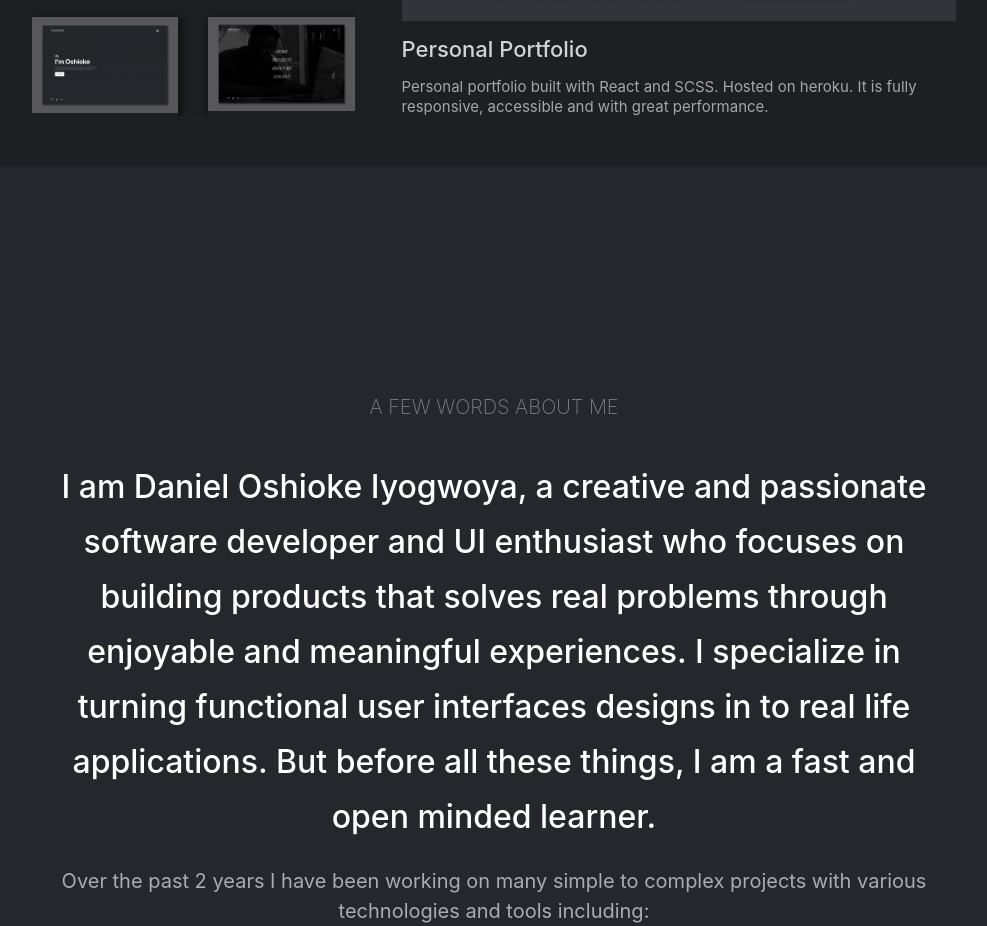
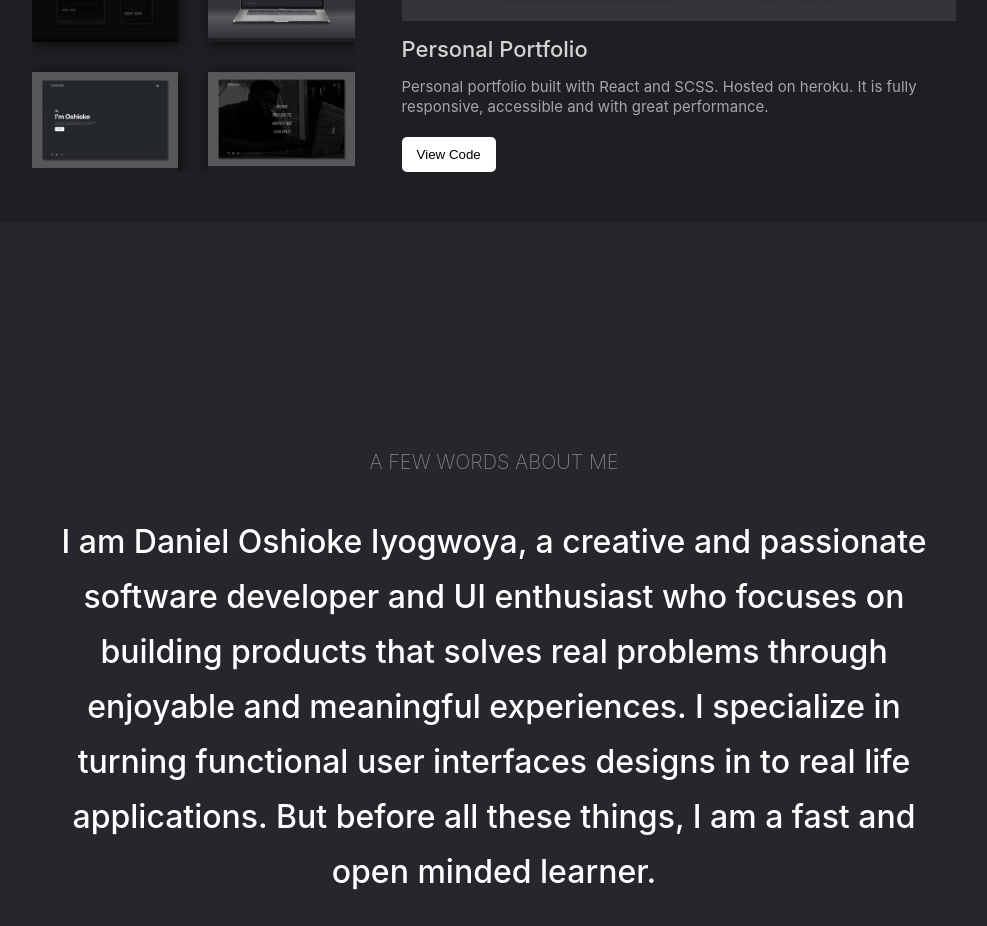
Before and after one commit to oshioked/portfolio, a React (Create React App) app: page / in a window 1280 px wide. Shown: the part 4780-5706 px from the top of the page, without its empty margins (146-1133 px from the left). Built offline with nearby package versions, Linux system fonts and the light colour scheme.

Commit message:
added portfolio repo link

```diff
--- a/src/pages/Homepage/CaseStudySection/CaseStudiesSection.jsx
+++ b/src/pages/Homepage/CaseStudySection/CaseStudiesSection.jsx
@@ -77,7 +77,7 @@ const caseStudies = [
             require('../../../assests/images/Portfolio/portfolio3.jpg'),
             require('../../../assests/images/Portfolio/portfolio4.jpg'),
         ],
-        repoLink: '',
+        repoLink: 'https://github.com/oshioked/portfolio',
         appLink: ''
     },
 ]
```
